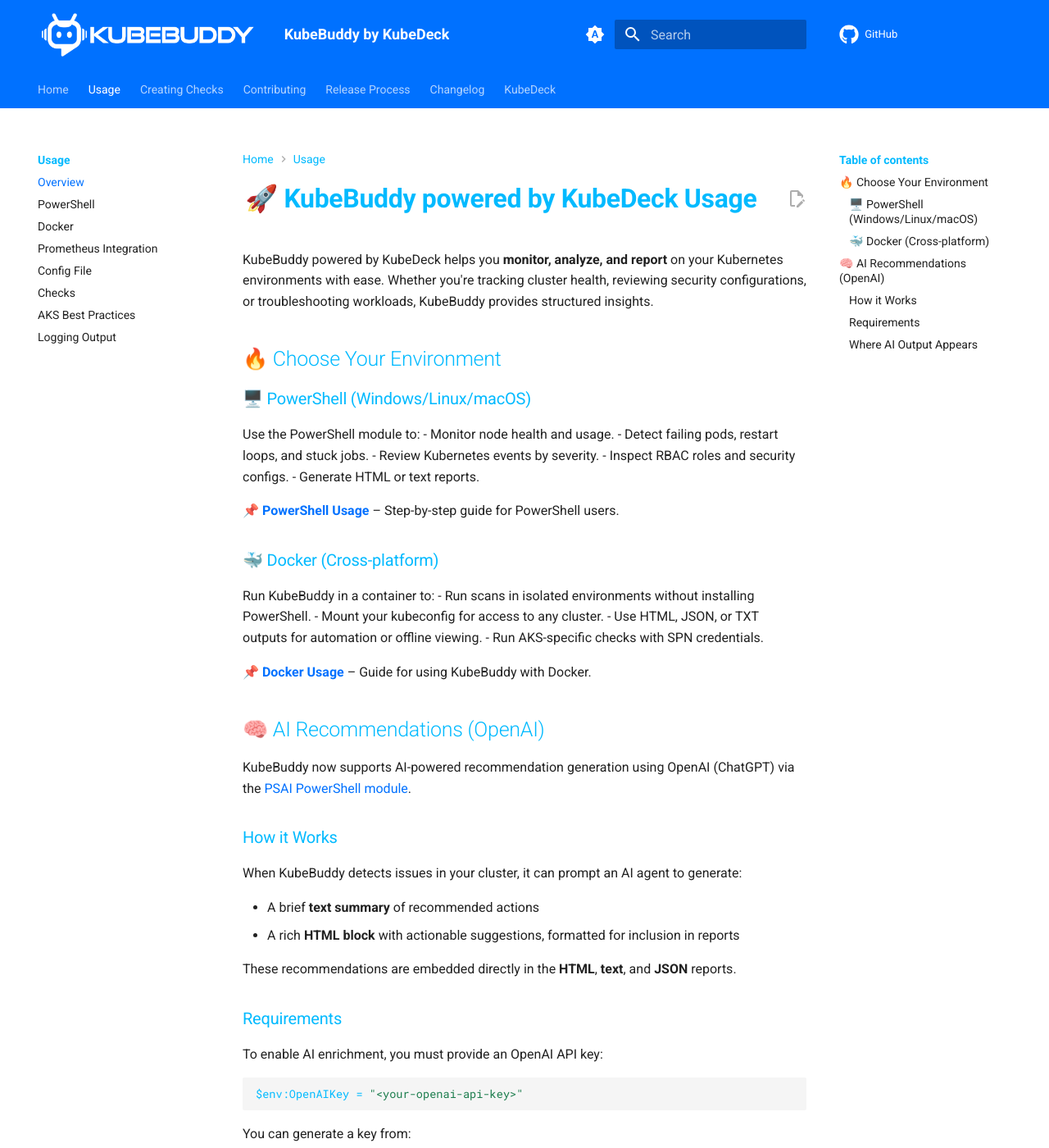
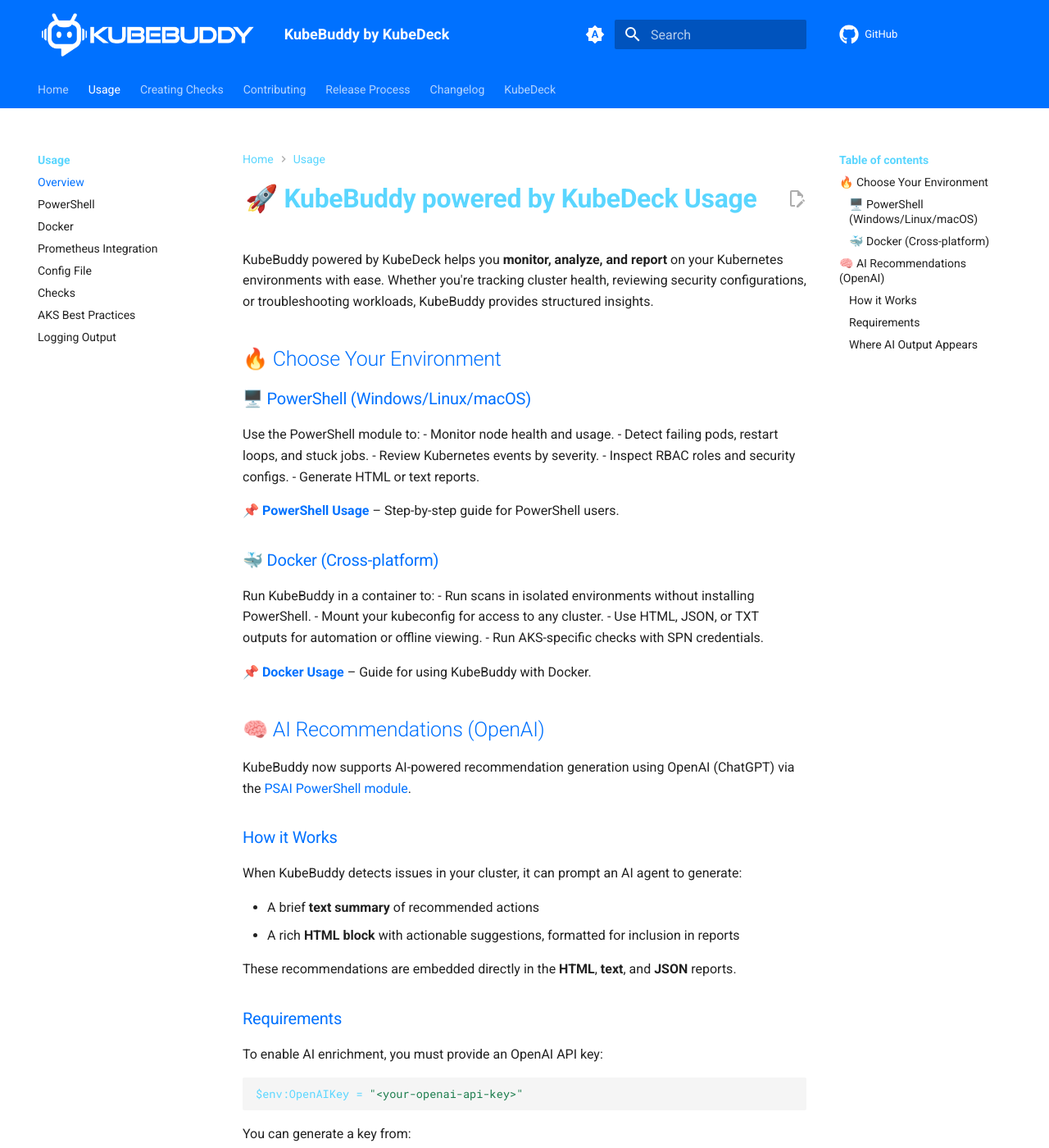
Before and after one commit to KubeDeckio/KubeBuddy, an MkDocs documentation site: the page built from docs/usage/index.md, in a window 1280 px wide and 1400 px high. Shown: the whole window at 82% size. Built offline with MkDocs 1.6.1 and Material for MkDocs 9.7.7, drawn with Linux system fonts in a browser that asks for light colours; comment, search, counter and statistics services are not loaded.

Commit message:
feat: Refactor color variables and enhance styling for improved UI consistency across themes
Signed-off-by: PixelRobots <littlehoops@gmail.com>

```diff
--- a/docs/stylesheets/extra.css
+++ b/docs/stylesheets/extra.css
@@ -1,16 +1,30 @@
-:root  > * {
+:root, [data-md-color-scheme="default"], [data-md-color-scheme="light"] {
     --md-primary-fg-color:        #0071FF;
-    --md-primary-fg-color--light: #02baff;
+    --md-primary-fg-color--light: #5ad6ff;
     --md-primary-fg-color--dark:  #005AD1;
-    --md-default-fg-color--light: #02baff;
-    --md-accent-fg-color:var(--md-primary-fg-color--light);
+    --md-default-fg-color--light: #5ad6ff;
+    --md-accent-fg-color: #0071FF;
+  }
+
+  [data-md-color-scheme="slate"], [data-md-color-scheme="dark"] {
+    --md-primary-fg-color:        #0071FF;
+    --md-primary-fg-color--light: #5ad6ff;
+    --md-primary-fg-color--dark:  #005AD1;
+    --md-default-fg-color--light: #5ad6ff;
+    --md-accent-fg-color: #58a6ff;
   }
 
   .md-header__button.md-logo img, .md-header__button.md-logo svg {
     height: 3rem;
   }
 
-  [data-md-color-scheme=slate][data-md-color-primary=indigo] {
+  [data-md-color-scheme="slate"][data-md-color-primary="indigo"],
+  [data-md-color-scheme="dark"][data-md-color-primary="indigo"] {
+    --md-typeset-a-color: #58a6ff;
+  }
+
+  [data-md-color-scheme="default"][data-md-color-primary="indigo"],
+  [data-md-color-scheme="light"][data-md-color-primary="indigo"] {
     --md-typeset-a-color: #0071FF;
   }
 
--- a/overrides/home.html
+++ b/overrides/home.html
@@ -42,21 +42,22 @@
     --md-divider: rgba(15, 23, 42, 0.08);
   }
 
+  [data-md-color-scheme="default"],
   [data-md-color-scheme="light"] {
-    --md-primary-fg-color: #02baff;
+    --md-primary-fg-color: #0071FF;
     --md-primary-fg-color--light: #5ad6ff;
     --md-primary-fg-color--dark: #0284c7;
     --md-default-fg-color--light: #5ad6ff;
-    --md-accent-fg-color: #02baff;
-    --md-primary-bg-color: #f8fafc;
-    --md-default-bg-color: #f8fafc;
-    --md-default-fg-color: #0f172a;
+    --md-accent-fg-color: #0071FF;
+    --md-primary-bg-color: #ffffff;
+    --md-default-bg-color: #ffffff;
+    --md-default-fg-color: #1e293b;
     --md-text-secondary: #475569;
     --md-card-bg-color: #ffffff;
     --md-card-border-color: #e2e8f0;
     --md-card-bg-hover: #f8fafc;
-    --md-shadow: 0 14px 32px rgba(15, 23, 42, 0.12);
-    --md-card-shadow-hover: 0 18px 40px rgba(2, 186, 255, 0.2);
+    --md-shadow: 0 4px 6px rgba(15, 23, 42, 0.08), 0 2px 4px rgba(15, 23, 42, 0.05);
+    --md-card-shadow-hover: 0 12px 24px rgba(0, 113, 255, 0.15);
     --md-card-title-color: #0071ff;
     --md-card-text-color: #475569;
     --md-callout-bg: #f1f5f9;
@@ -64,48 +65,51 @@
     --md-workflow-bg-end: #ffffff;
     --md-code-bg: #f1f5f9;
     --md-code-fg: #0f172a;
-    --md-header-bg: #ffffff;
-    --md-header-border: #e2e8f0;
+    --md-header-bg: #0071FF;
+    --md-header-border: #0071FF;
     --md-page-bg: #f8fafc;
     --md-page-bg-alt: #ffffff;
-    --md-hero-overlay: rgba(2, 12, 25, 0.6);
+    --md-hero-overlay: rgba(0, 0, 0, 0.65);
     --md-hero-text: #ffffff;
-    --md-metrics-bg: rgba(2, 186, 255, 0.08);
-    --md-metrics-border: rgba(2, 186, 255, 0.25);
-    --md-divider: rgba(15, 23, 42, 0.08);
+    --md-metrics-bg: rgba(255, 255, 255, 0.95);
+    --md-metrics-border: rgba(0, 113, 255, 0.2);
+    --md-divider: rgba(15, 23, 42, 0.1);
+    --md-section-bg: #ffffff;
   }
 
+  [data-md-color-scheme="slate"],
   [data-md-color-scheme="dark"] {
-    --md-primary-fg-color: #02baff;
+    --md-primary-fg-color: #0071FF;
     --md-primary-fg-color--light: #5ad6ff;
     --md-primary-fg-color--dark: #0284c7;
     --md-default-fg-color--light: #5ad6ff;
-    --md-accent-fg-color: #02baff;
-    --md-primary-bg-color: #0f172a;
-    --md-default-bg-color: #0f172a;
-    --md-default-fg-color: #e2e8f0;
-    --md-text-secondary: #94a3b8;
-    --md-card-bg-color: rgba(255, 255, 255, 0.05);
-    --md-card-border-color: rgba(255, 255, 255, 0.1);
-    --md-card-bg-hover: rgba(255, 255, 255, 0.08);
-    --md-shadow: 0 12px 32px rgba(0, 0, 0, 0.2);
-    --md-card-shadow-hover: 0 16px 36px rgba(0, 0, 0, 0.3);
-    --md-card-title-color: #ffffff;
-    --md-card-text-color: #c9d1d9;
-    --md-callout-bg: rgba(15, 23, 42, 0.7);
-    --md-workflow-bg-start: rgba(15, 23, 42, 0.9);
-    --md-workflow-bg-end: #0f172a;
-    --md-code-bg: rgba(15, 23, 42, 0.85);
-    --md-code-fg: #e2e8f0;
-    --md-header-bg: rgba(15, 23, 42, 0.9);
-    --md-header-border: rgba(2, 186, 255, 0.2);
-    --md-page-bg: #0f172a;
-    --md-page-bg-alt: #1f2937;
-    --md-hero-overlay: rgba(2, 8, 18, 0.75);
-    --md-hero-text: #f8fafc;
-    --md-metrics-bg: rgba(2, 186, 255, 0.1);
-    --md-metrics-border: rgba(2, 186, 255, 0.35);
-    --md-divider: rgba(148, 163, 184, 0.18);
+    --md-accent-fg-color: #0071FF;
+    --md-primary-bg-color: #0d1117;
+    --md-default-bg-color: #0d1117;
+    --md-default-fg-color: #e6edf3;
+    --md-text-secondary: #8b949e;
+    --md-card-bg-color: #161b22;
+    --md-card-border-color: #30363d;
+    --md-card-bg-hover: #1c2128;
+    --md-shadow: 0 0 0 1px rgba(255, 255, 255, 0.05), 0 2px 8px rgba(0, 0, 0, 0.4);
+    --md-card-shadow-hover: 0 0 0 1px rgba(0, 113, 255, 0.3), 0 8px 24px rgba(0, 0, 0, 0.5);
+    --md-card-title-color: #58a6ff;
+    --md-card-text-color: #8b949e;
+    --md-callout-bg: #161b22;
+    --md-workflow-bg-start: #0d1117;
+    --md-workflow-bg-end: #161b22;
+    --md-code-bg: #161b22;
+    --md-code-fg: #e6edf3;
+    --md-header-bg: #0071FF;
+    --md-header-border: #0071FF;
+    --md-page-bg: #0d1117;
+    --md-page-bg-alt: #161b22;
+    --md-hero-overlay: rgba(0, 0, 0, 0.75);
+    --md-hero-text: #f0f6fc;
+    --md-metrics-bg: rgba(22, 27, 34, 0.95);
+    --md-metrics-border: rgba(0, 113, 255, 0.3);
+    --md-divider: rgba(48, 54, 61, 0.5);
+    --md-section-bg: #0d1117;
   }
 
   html {
@@ -114,9 +118,10 @@
 
   body {
     scroll-snap-type: y mandatory;
-    background: radial-gradient(circle at top, rgba(2, 186, 255, 0.08), transparent 55%), var(--md-page-bg);
+    background: var(--md-page-bg);
     color: var(--md-default-fg-color);
     font-family: "Segoe UI", "Inter", -apple-system, sans-serif;
+    transition: background-color 0.2s ease, color 0.2s ease;
   }
 
   .hero-wrap,
@@ -188,8 +193,8 @@
   .section,
   .workflow-section {
     width: 100%;
-    margin: 0 auto; /* Ensure section is centered */
-    padding: 2rem;
+    margin: 04rem 2rem;
+    background: var(--md-section-bg
     background: linear-gradient(135deg, var(--md-page-bg) 0%, var(--md-page-bg-alt) 100%);
     color: var(--md-default-fg-color);
     text-align: center;
@@ -253,21 +258,22 @@
     display: inline-flex;
     align-items: center;
     justify-content: center;
-    padding: 0.75rem 1.75rem;
+    padding: 0.75rem 2rem;
     font-size: 1.1rem;
     font-weight: 600;
     border-radius: 8px;
-    background: linear-gradient(135deg, #02baff 0%, #0284c7 100%);
-    color: var(--md-hero-text);
+    background: linear-gradient(135deg, #0071FF 0%, #0056CC 100%);
+    color: #ffffff;
     border: none;
     cursor: pointer;
-    transition: background-color 0.2s ease, transform 0.2s ease;
-    box-shadow: 0 10px 24px rgba(2, 186, 255, 0.25);
+    transition: all 0.2s ease;
+    box-shadow: 0 4px 12px rgba(0, 113, 255, 0.3);
     text-decoration: none;
   }
   .cta-button:hover {
-    background: linear-gradient(135deg, #02baff 0%, #0d9dd8 100%);
+    background: linear-gradient(135deg, #0056CC 0%, #0041A3 100%);
     transform: translateY(-2px);
+    box-shadow: 0 6px 16px rgba(0, 113, 255, 0.4);
   }
 
   .feature-grid {
@@ -284,10 +290,10 @@
   .feature-card {
     background: var(--md-card-bg-color);
     padding: 2rem;
-    border-radius: 16px;
+    border-radius: 12px;
     border: 1px solid var(--md-card-border-color);
     box-shadow: var(--md-shadow);
-    transition: transform 0.3s, box-shadow 0.3s;
+    transition: transform 0.3s ease, box-shadow 0.3s ease, background-color 0.2s ease, border-color 0.2s ease;
     text-align: center;
     font-size: 2rem;
     width: 100%;
@@ -297,7 +303,7 @@
   .feature-card:hover {
     transform: translateY(-5px);
     box-shadow: var(--md-card-shadow-hover);
-    border-color: rgba(2, 186, 255, 0.45);
+    border-color: var(--md-primary-fg-color);
     background: var(--md-card-bg-hover);
   }
 
@@ -324,6 +330,7 @@
     margin: 3rem auto;
     max-width: 800px;
     box-shadow: var(--md-shadow);
+    transition: background-color 0.2s ease, border-color 0.2s ease;
   }
 
   .info-card h3 {
@@ -356,19 +363,19 @@
     flex: 1 1 280px;
     background: var(--md-card-bg-color);
     padding: 2rem;
-    border-radius: 16px;
+    border-radius: 12px;
     border: 1px solid var(--md-card-border-color);
     box-shadow: var(--md-shadow);
     text-align: center;
     position: relative;
-    transition: transform 0.3s, box-shadow 0.3s;
+    transition: transform 0.3s ease, box-shadow 0.3s ease, background-color 0.2s ease, border-color 0.2s ease;
     max-width: 400px;
   }
 
   .workflow-step:hover {
     transform: translateY(-5px);
     box-shadow: var(--md-card-shadow-hover);
-    border-color: rgba(2, 186, 255, 0.45);
+    border-color: var(--md-primary-fg-color);
     background: var(--md-card-bg-hover);
   }
 
@@ -546,12 +553,14 @@
     gap: 0;
     margin: 2rem auto 0;
     max-width: 900px;
-    width: 100%;
-    background: var(--md-metrics-bg) !important;
+    width: 100%;;
     backdrop-filter: blur(10px);
+    -webkit-backdrop-filter: blur(10px);
     border: 1px solid var(--md-metrics-border);
-    border-radius: 14px;
+    border-radius: 12px;
     overflow: hidden;
+    box-shadow: var(--md-shadow);
+    transition: background-color 0.2s ease, border-color 0.2s ease
     box-shadow: 0 1px 3px rgba(0, 0, 0, 0.12), 0 1px 2px rgba(0, 0, 0, 0.14);
   }
 
@@ -584,21 +593,29 @@
     letter-spacing: 0.05em;
   }
   .metric {
-    position: relative;
-    overflow: hidden;
-    cursor: pointer;
-    transition: transform 0.2s;
-    background: rgba(255, 255, 255, 0.04);
+    position: relative; ease, background-color 0.2s ease;
+    background: transparent;
   }
-  .metric:hover { transform: translateY(-2px); }
+  .metric:hover {
+    transform: translateY(-2px);
+    background: rgba(0, 113, 255, 0.05);
+  }
   .metric::after {
     content: '';
-    position: absolute; top:50%; left:50%;
-    width: 0; height: 0;
-    background: rgba(0,113,255,0.1);
+    position: absolute;
+    top: 50%;
+    left: 50%;
+    width: 0;
+    height: 0;
+    background: var(--md-primary-fg-color);
+    opacity: 0.1;
     border-radius: 50%;
     transform: translate(-50%,-50%);
     transition: width 0.4s ease, height 0.4s ease;
+  }
+  .metric:active::after {
+    width: 300px;
+   idth 0.4s ease, height 0.4s ease;
   }
   .metric:active::after {
     width: 300px; height: 300px;
@@ -652,13 +669,13 @@
   /* …and so on… */
 
   .workflow-step:nth-child(1) { animation-delay: 0.1s; }
-  .workflow-step:nth-child(2) { animation-delay: 0.2s; }
-  .workflow-step:nth-child(3) { animation-delay: 0.3s; }
-
-  /*  .section:nth-of-type(odd) {
-    background: linear-gradient(135deg, rgba(255,255,255,1) 0%, rgba(240,240,240,1) 100%);
+  .workflow-step:nth-child(2) { animation-delay: 0.2s; }, background-color 0.2s ease, border-color 0.2s ease;
+    will-change: transform;
   }
-  .section:nth-of-type(even) {
+  .feature-card:hover {
+    transform: perspective(600px) rotateX(4deg) rotateY(-4deg);
+    box-shadow: var(--md-card-shadow-hover);
+    border-color: var(--md-primary-fg-color
     background: linear-gradient(135deg, rgba(245,245,255,1) 0%, rgba(230,230,250,1) 100%);
   }
     */
@@ -735,15 +752,16 @@
 }
 
 .section.ai-section {
-  position: relative;
-  width: 100vw; /* force full viewport width */
-  margin-left: calc(50% - 50vw); /* pull it left */
-  margin-right: calc(50% - 50vw); /* pull it right */
-  padding: 6rem 2rem 5rem;
-  overflow: hidden;
-  color: var(--md-default-fg-color);
-  background-color: none !important;
-}
+    background: var(--md-card-bg-color);
+    border: 1px solid var(--md-card-border-color);
+    box-shadow: var(--md-shadow);
+    transition: transform 0.3s ease, box-shadow 0.3s ease, background-color 0.2s ease, border-color 0.2s ease;
+  }
+
+  .ai-highlight:hover {
+    transform: translateY(-4px);
+    box-shadow: var(--md-card-shadow-hover);
+    border-color: var(--md-primary-fg-color);
 
 .ai-highlight {
   border: 1px solid var(--md-card-border-color);
```
